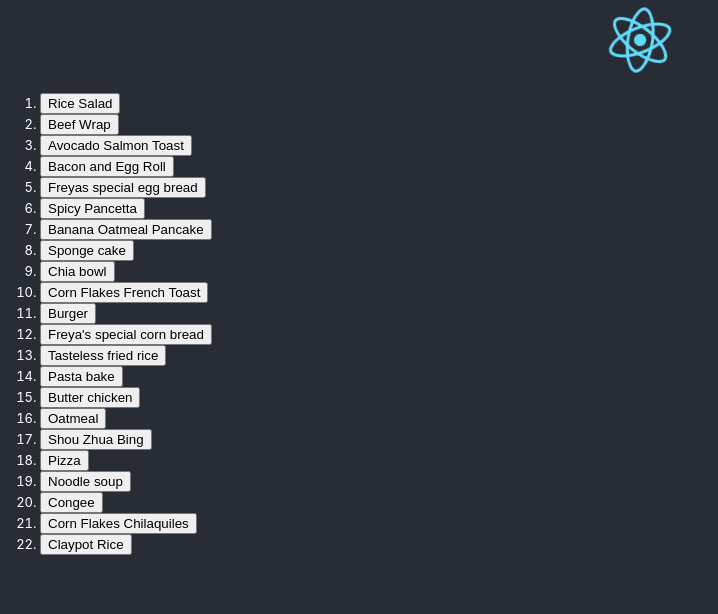
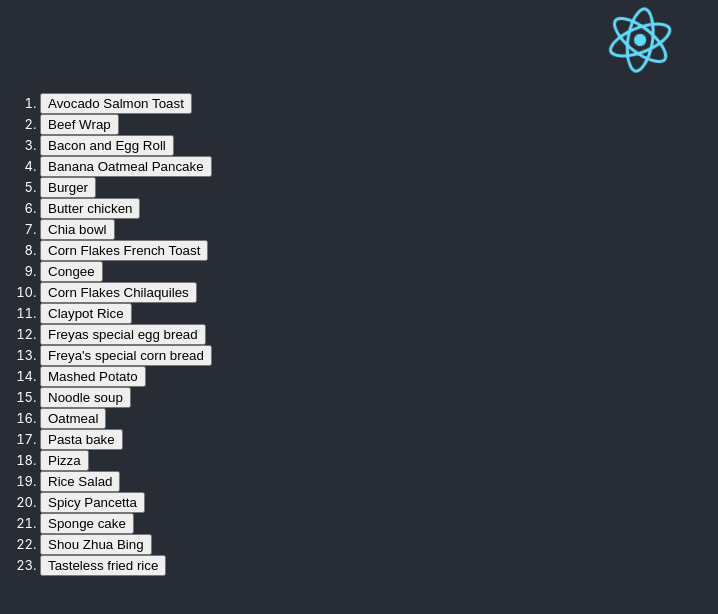
Before and after one commit to Anonymodesu/docker.recipe-frontend, a React (Create React App) app: page / in a window 1280 px wide. Shown: the top 614 px of the page, without its empty margins (0-718 px from the left). Built offline with nearby package versions, Linux system fonts and the light colour scheme.

Commit message:
Remove ingredients upon clicking on selected recipe
Also highlight buttons upon clicking
Also rename variables, sort lists alphabetically
Also updated jackdons_meals.csv with Mashed Potato recipe

```diff
--- a/src/App.tsx
+++ b/src/App.tsx
@@ -22,7 +22,8 @@ function App (): JSX.Element {
         <div>
           <RecipeList
             recipeList={Array.from(recipeMap.keys())}
-            onClick={(recipe: string) => { setSelectedRecipes(new Set(selectedRecipes.add(recipe))) }}
+            selectRecipe={(recipe: string) => { selectedRecipes.add(recipe); setSelectedRecipes(new Set(selectedRecipes)) }}
+            removeRecipe={(recipe: string) => { selectedRecipes.delete(recipe); setSelectedRecipes(new Set(selectedRecipes)) }}
           />
         </div>
         <div>
--- a/src/pages/recipeSelect.tsx
+++ b/src/pages/recipeSelect.tsx
@@ -1,26 +1,41 @@
 import { DefaultDict } from '../util/dataStructures'
+import { useState } from 'react'
 
-function RecipeButton (props: { recipeName: string, onClick: () => void }): JSX.Element {
-  return <button onClick={props.onClick}>
+function RecipeButton (props: { recipeName: string, selectRecipe: () => void, removeRecipe: () => void }): JSX.Element {
+  const [usingRecipe, setUsingRecipe] = useState(false)
+  return <button
+    onClick={() => {
+      usingRecipe ? props.removeRecipe() : props.selectRecipe()
+      setUsingRecipe(!usingRecipe)
+    }}
+    style={{ color: usingRecipe ? 'red' : 'black' }}
+    >
     {props.recipeName}
   </button>
 }
 
-export function RecipeList (props: { recipeList: string[], onClick: (recipe: string) => void }): JSX.Element {
-  const recipes = props.recipeList.map((recipe) =>
+export function RecipeList (props: { recipeList: string[], selectRecipe: (recipe: string) => void, removeRecipe: (recipe: string) => void }): JSX.Element {
+  const recipes = props.recipeList
+    .sort(([recipeA], [recipeB]) => recipeA.localeCompare(recipeB))
+    .map((recipe) =>
     <li key={recipe}>
       <RecipeButton
         recipeName={recipe}
-        onClick={() => { props.onClick(recipe) }}
+        selectRecipe={() => { props.selectRecipe(recipe) }}
+        removeRecipe={() => { props.removeRecipe(recipe) }}
       />
     </li>
-  )
+    )
 
   return <ol>{recipes}</ol>
 }
 
 function IngredientButton (props: { ingredientName: string, count: number }): JSX.Element {
-  return <button>
+  const [boughtIngredient, setBoughtIngredient] = useState(false)
+  return <button
+    onClick={() => { setBoughtIngredient(!boughtIngredient) }}
+    style={{ color: boughtIngredient ? 'white' : 'black' }}
+  >
     {props.ingredientName}: {props.count}
   </button>
 }
@@ -31,11 +46,11 @@ export function IngredientList (props: { selectedRecipes: Set<string>, recipeMap
     props.recipeMap.get(recipe)?.forEach(ingredient =>
       ingredientCounts.set(ingredient, ingredientCounts.get(ingredient) + 1)
     )
-  }
-  )
+  })
 
   const ingredientList = Array.from(ingredientCounts)
     .filter(([_, count]) => count > 0)
+    .sort(([ingredientA, _1], [ingredientB, _2]) => ingredientA.localeCompare(ingredientB))
     .map(([ingredient, count]) =>
       <li key={ingredient}>
         <IngredientButton
```
Also changed, not shown: src/resources/jackdons_meals.csv.
